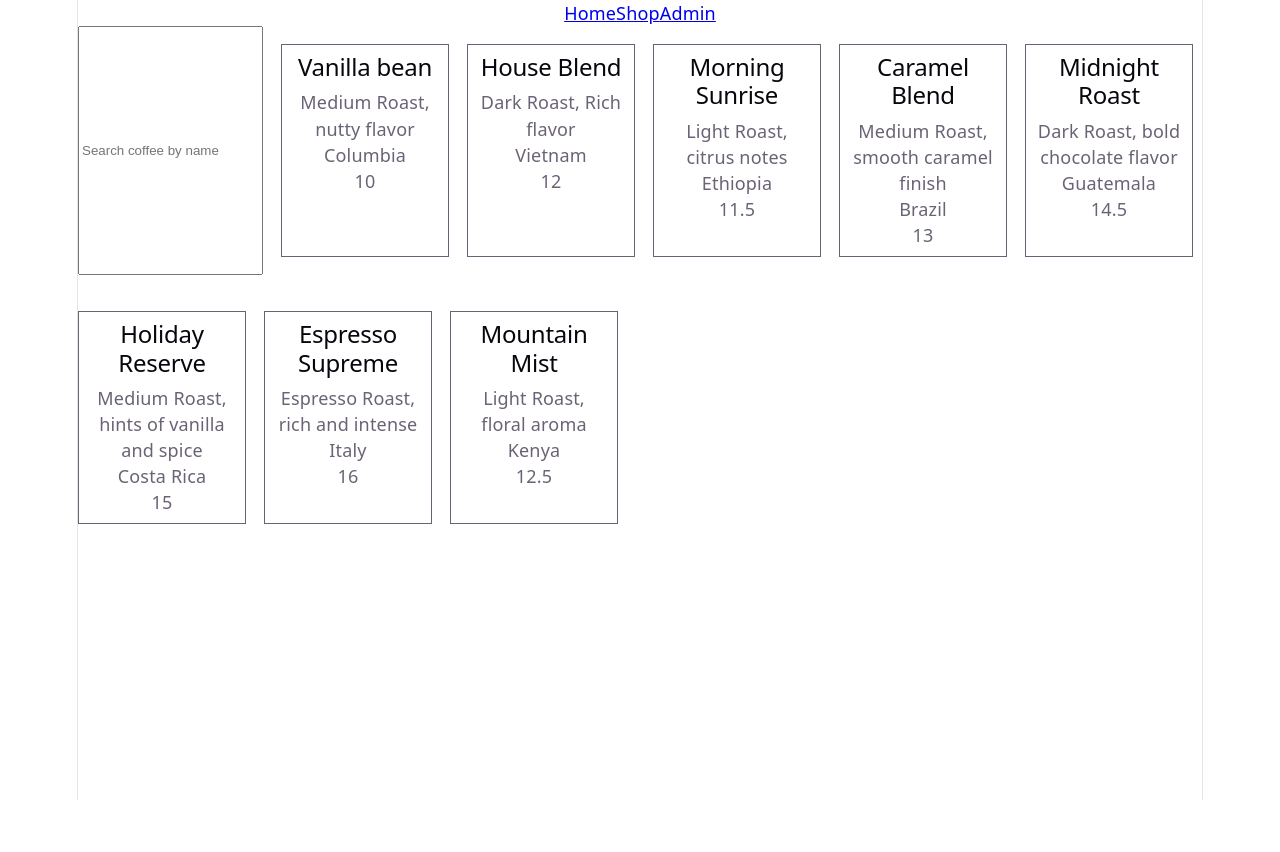
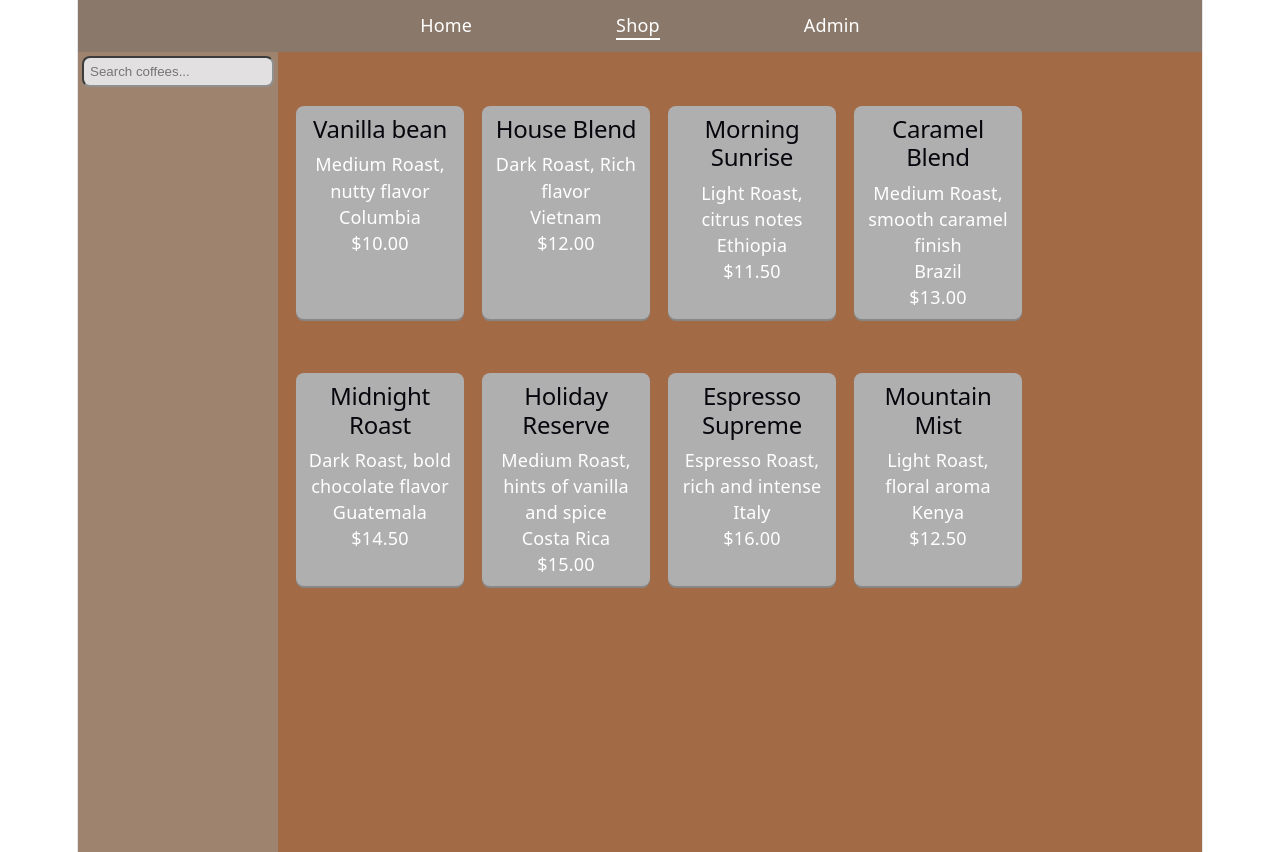
Before and after one commit to Matt20Swanberg/Summative_Lab-Building-a-React-Based-Personal-Project-Showcase-App, a React (Vite) app: page /shop in a window 1280 px wide. Before the commit the page ends 800 px from the top, so only its background shows below. Built offline with nearby package versions, Linux system fonts and the light colour scheme.

Commit message:
Add searchable coffee catalog and shop page layout

```diff
--- a/src/App.jsx
+++ b/src/App.jsx
@@ -13,6 +13,7 @@ function App() {
   const [count, setCount] = useState(0)
 
   return (
+    <div className="app">
       <BrowserRouter>
         <NavBar />
 
@@ -23,6 +24,7 @@ function App() {
         </Routes>
 
       </BrowserRouter>
+    </div>
   )
 }
 
--- a/src/components/CoffeeCard.jsx
+++ b/src/components/CoffeeCard.jsx
@@ -5,7 +5,7 @@ function CoffeeCard({ coffee }) {
             <h2>{coffee.name}</h2>
             <p>{coffee.description}</p>
             <p>{coffee.origin}</p>
-            <p>{coffee.price}</p>
+            <p>{`$${coffee.price.toFixed(2)}`}</p>
         </div>
     )
 }
--- a/src/components/NavBar.jsx
+++ b/src/components/NavBar.jsx
@@ -1,11 +1,12 @@
-import { Link } from "react-router-dom";
+import { NavLink } from "react-router-dom";
+import "../styles/App.css"
 
 function NavBar() {
     return (
         <nav>
-            <Link to="/">Home</Link>
-            <Link to="/shop">Shop</Link>
-            <Link to="/admin">Admin</Link>
+            <NavLink to="/" className="nav-link">Home</NavLink>
+            <NavLink to="/shop" className="nav-link">Shop</NavLink>
+            <NavLink to="/admin" className="nav-link">Admin</NavLink>
         </nav>
     );
 }
--- a/src/pages/HomePage.jsx
+++ b/src/pages/HomePage.jsx
@@ -6,7 +6,7 @@ function HomePage() {
         <section className="homepage">
             <div className="hero">
                 <h1>Coffee R Us</h1>
-                <p>The go to store for all your coffee needs!</p>
+                <p className="home-description">The go to store for all your coffee needs!</p>
                 <Link to="/shop" className="browse-btn">Browse Coffee</Link>
             </div>
         </section>
--- a/src/pages/ShopPage.jsx
+++ b/src/pages/ShopPage.jsx
@@ -7,7 +7,9 @@ function ShopPage() {
     const [searchTerm, setSearchTerm] = useState("");
 
     const filteredCoffees = coffees.filter((coffee) =>
-        coffee.name.toLowerCase().includes(searchTerm.toLowerCase())
+        coffee.name.toLowerCase().includes(searchTerm.toLowerCase()) ||
+        coffee.description.toLowerCase().includes(searchTerm.toLowerCase()) ||
+        coffee.origin.toLowerCase().includes(searchTerm.toLowerCase())
     )
 
     const handleSearch = (event) => {
@@ -16,7 +18,11 @@ function ShopPage() {
 
     return (
         <div className="shop-page">
-            <input type="text" placeholder="Search coffee by name" className="search-input" value={searchTerm} onChange={handleSearch} />
+            <aside className="side-panel">
+                <input type="text" placeholder="Search coffees..." className="search-input" value={searchTerm} onChange={handleSearch} />
+            </aside>
+
+            <section className="coffee-results">
                 {filteredCoffees.length === 0 ? (
                     <p className="no-search-results">No results found</p>
                 ) :
@@ -28,6 +34,7 @@ function ShopPage() {
                     ))
                     )
                 }
+            </section>
         </div>
     )
 }
--- a/src/styles/App.css
+++ b/src/styles/App.css
@@ -1,6 +1,35 @@
- section.homepage {
+ .app {
+   min-height: 100vh;
    background-color: rgb(162, 106, 69);
    color: black;
+ }
+
+ nav {
+   background-color: #8a796a;
+   display: flex;
+   justify-content: center;
+   gap: 8rem;
+   padding: 12px 0px;
+   flex-wrap: wrap;
+ }
+
+ .nav-link {
+   color: white;
+   text-decoration: none;
+ }
+
+ .nav-link.active {
+   border-bottom: 2px solid white;
+ }
+
+ /*
+ .section-homepage {
+
+ }
+*/
+
+ .home-description {
+   color: white;
  }
 
  .browse-btn {
@@ -29,6 +58,45 @@
 
  .shop-page {
    display: flex;
+   gap: 1rem;
+   align-items: flex-start;
+ }
+
+ .side-panel {
+   width: 200px;
+   min-width: 200px;
+   max-width: 200px;
+   height: 100vh;
+   background-color: #9e846e;
+   flex-shrink: 0;
+ }
+
+ .search-input {
+   margin: 4px;
+    width: calc(100% - 8px);
+   max-width: 100%;
+   padding: 6px;
+   box-sizing: border-box;
+   background-color: rgb(226, 224, 224);
+   border-radius: 8px;
+   border-color: rgb(144, 144, 144);
+ }
+
+ .search-input:focus {
+   outline: none;
+ }
+
+ .coffee-results {
+   display: flex;
    flex-wrap: wrap;
    gap: 1rem;
+   margin-top: 2rem;
  }
+
+ .coffee-card {
+   background-color: rgb(176, 175, 175);
+   color: white;
+   border: 1px solid rgba(176, 175, 175, 0.296);
+   border-radius: 8px;
+   box-shadow: 0 2px 1px rgb(137, 137, 137);
+ }
```
Lines whose indentation alone changed are shown as unchanged.
